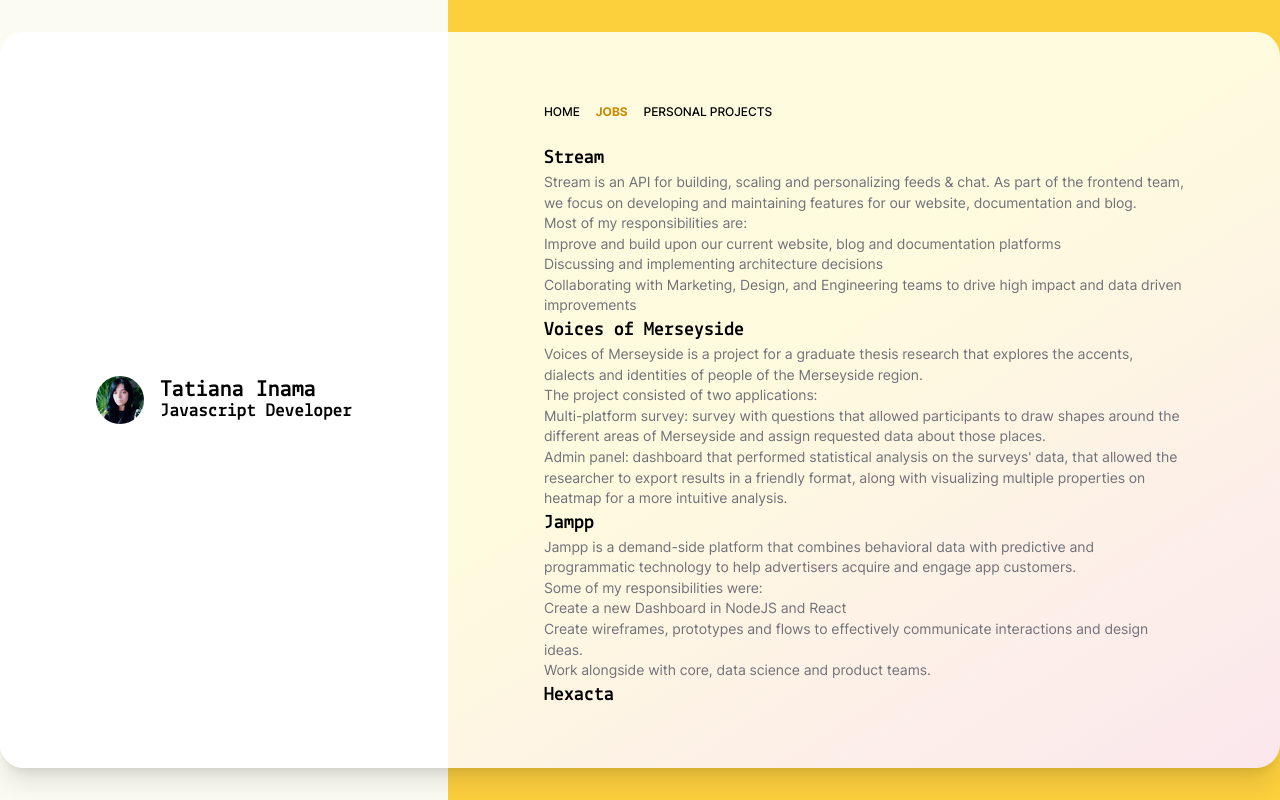
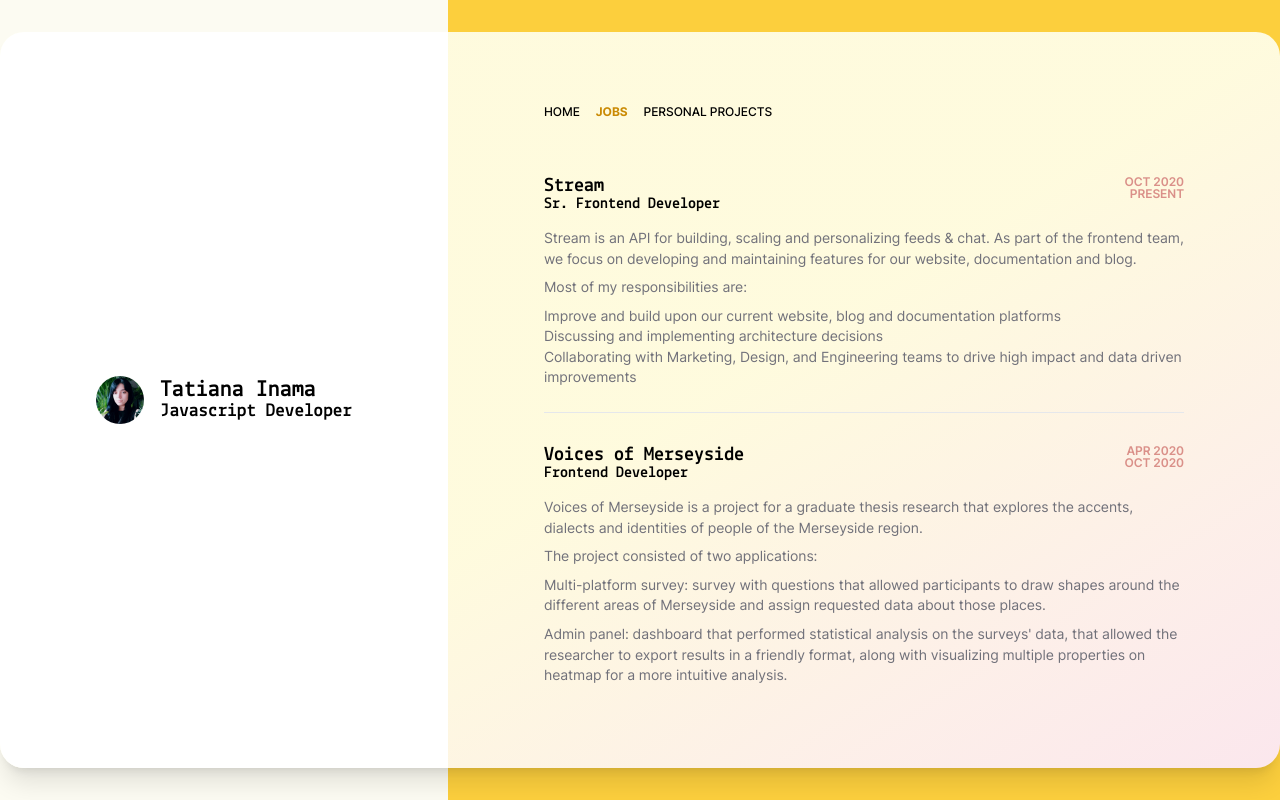
Before and after one commit to tatianainama/portfolio, a Next.js app: page /jobs in a window 1280 px wide. Built offline with nearby package versions, Linux system fonts and the light colour scheme.

Commit message:
Create Job and Project components

```diff
--- /dev/null
+++ b/components/Content/Content.module.css
@@ -0,0 +1,20 @@
+.job {
+  @apply py-4 border-b border-gray-200;
+}
+
+.job header {
+  @apply flex flex-col-reverse space-y-reverse space-y-2 sm:flex-row justify-between my-4;
+}
+
+.job h2 {
+  @apply leading-none;
+}
+
+.job h2 small {
+  @apply block;
+}
+
+.jobContent p,
+.jobContent ul {
+  @apply my-2;
+}
--- /dev/null
+++ b/components/Content/Job.tsx
@@ -0,0 +1,29 @@
+import { FC } from 'react'
+import { JobData } from '@/types/index'
+import Period from '@/components/Period'
+import styles from './Content.module.css'
+
+const Job: FC<{ content: string; data: JobData }> = ({
+  data: { company, jobTitle, tags, from, to, jobTitleStatus, project },
+  content,
+}) => (
+  <div className={styles.job}>
+    <header>
+      <h2>
+        {project && `${project} - `}
+        {company}
+        <small>
+          {jobTitle}
+          {jobTitleStatus && <span> [{jobTitleStatus}]</span>}
+        </small>
+      </h2>
+      <Period from={from} to={to} />
+    </header>
+    <div
+      dangerouslySetInnerHTML={{ __html: content }}
+      className={styles.jobContent}
+    />
+  </div>
+)
+
+export default Job
--- /dev/null
+++ b/components/Content/Project.tsx
@@ -0,0 +1,14 @@
+import { ProjectData } from '@/types/index'
+import { FC } from 'react'
+
+const Project: FC<{ data: ProjectData; content: string }> = ({
+  content,
+  data,
+}) => (
+  <div>
+    <h2>{data.project}</h2>
+    <div dangerouslySetInnerHTML={{ __html: content }} />
+  </div>
+)
+
+export default Project
--- a/content/jobs/vom.md
+++ b/content/jobs/vom.md
@@ -3,7 +3,7 @@
 website: https://voicesofmerseyside.org/
 jobStatus: Freelance
 jobTitle: Frontend Developer
-from: 2020-03
+from: 2020-04
 to: 2020-10
 tags: ['React', 'PaperJS']
 ---
--- a/pages/jobs.tsx
+++ b/pages/jobs.tsx
@@ -3,6 +3,7 @@
 import { File, JobData } from '@/types/index'
 
 import { jobsData } from '@/lib/files'
+import Job from '@/components/Content/Job'
 
 type JobsProps = {
   jobs: File<JobData>[]
@@ -12,10 +13,7 @@
   return (
     <Layout>
       {jobs.map(({ id, data, content }) => (
-        <div key={id}>
-          <h2>{data.company}</h2>
-          <div dangerouslySetInnerHTML={{ __html: content }} />
-        </div>
+        <Job key={id} data={data} content={content} />
       ))}
     </Layout>
   )
--- a/pages/projects.tsx
+++ b/pages/projects.tsx
@@ -1,5 +1,6 @@
 import type { GetStaticProps, NextPage } from 'next'
 import Layout from '@/components/Layout'
+import Project from '@/components/Content/Project'
 import { File, ProjectData } from '@/types/index'
 
 import { projectsData } from '@/lib/files'
@@ -12,10 +13,7 @@
   return (
     <Layout>
       {projects.map(({ id, data, content }) => (
-        <div key={id}>
-          <h2>{data.project}</h2>
-          <div dangerouslySetInnerHTML={{ __html: content }}></div>
-        </div>
+        <Project key={id} data={data} content={content} />
       ))}
     </Layout>
   )
```
